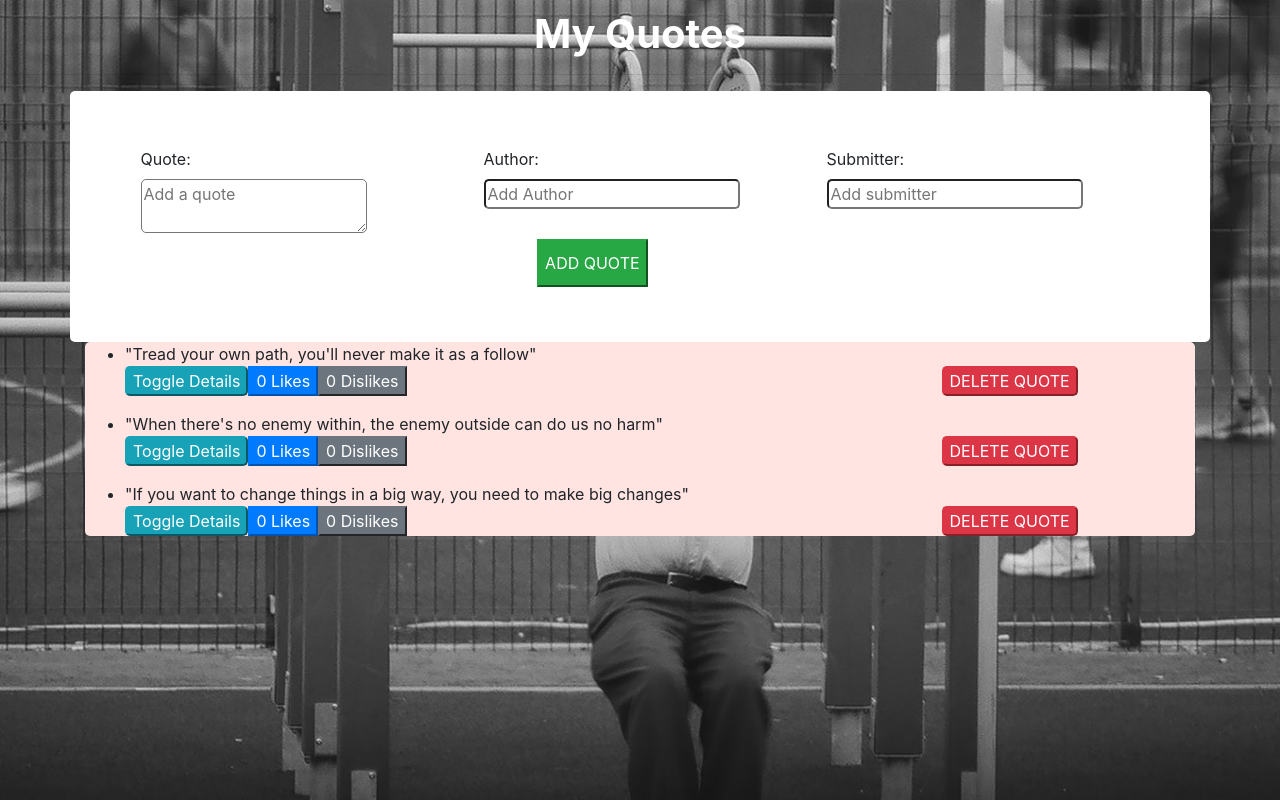
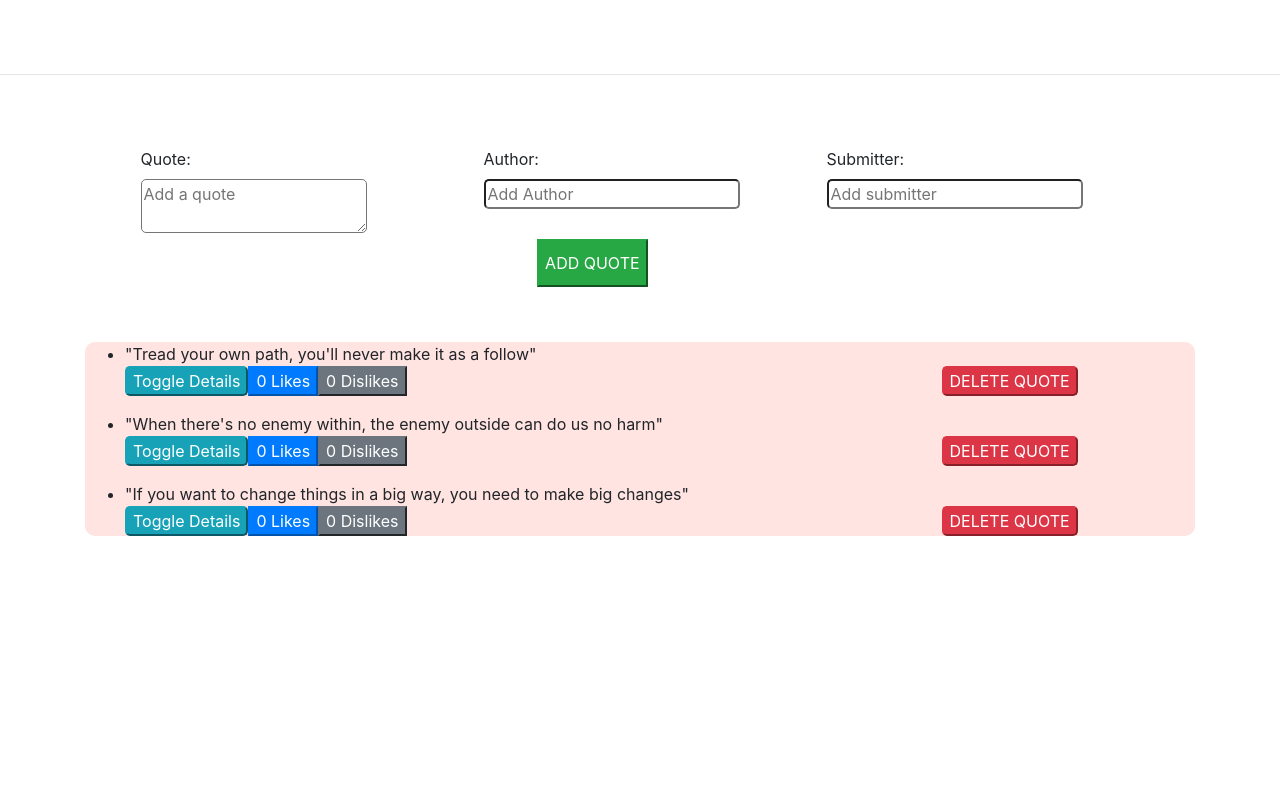
Before and after one commit to waheedmusa/quotes, an Angular app: page / in a window 1280 px wide. Built offline with nearby package versions, Linux system fonts and the light colour scheme.

Commit message:
changes made

```diff
--- a/src/app/quote/quote.component.css
+++ b/src/app/quote/quote.component.css
@@ -8,7 +8,7 @@
 .firstRow{
     background-color: white;
     padding: 5%;
-    border-radius: 5px;
+    border-radius: 10px;
 }
 .box{
     border-radius: 5px;
@@ -25,5 +25,5 @@
 }
 .secRow{
     background-color: mistyrose;
-    border-radius: 5px;
+    border-radius: 10px;
 }
--- a/src/styles.css
+++ b/src/styles.css
@@ -1,5 +1,4 @@
 body{
-    background-image: url("assets/swing.jpeg");
     background-size: cover;
     background-repeat: no-repeat;
 }
```
